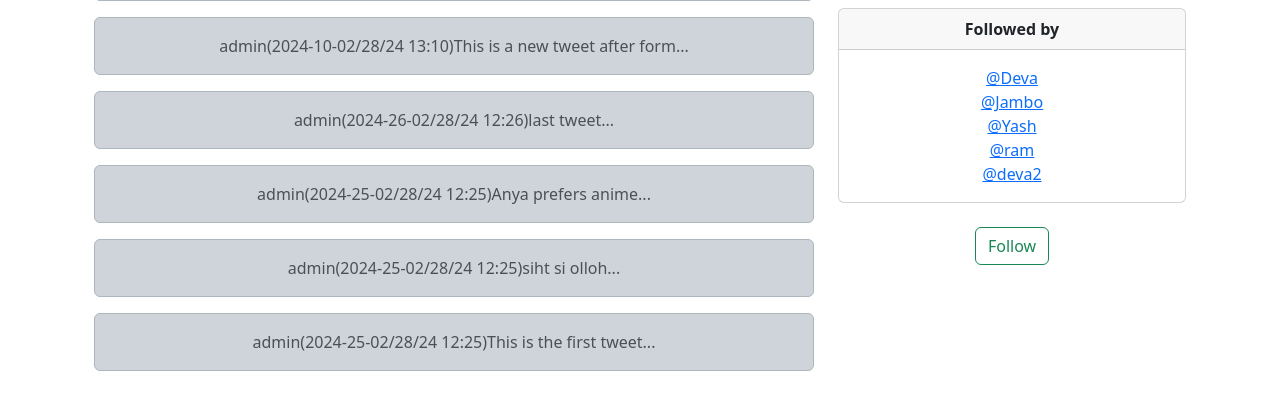
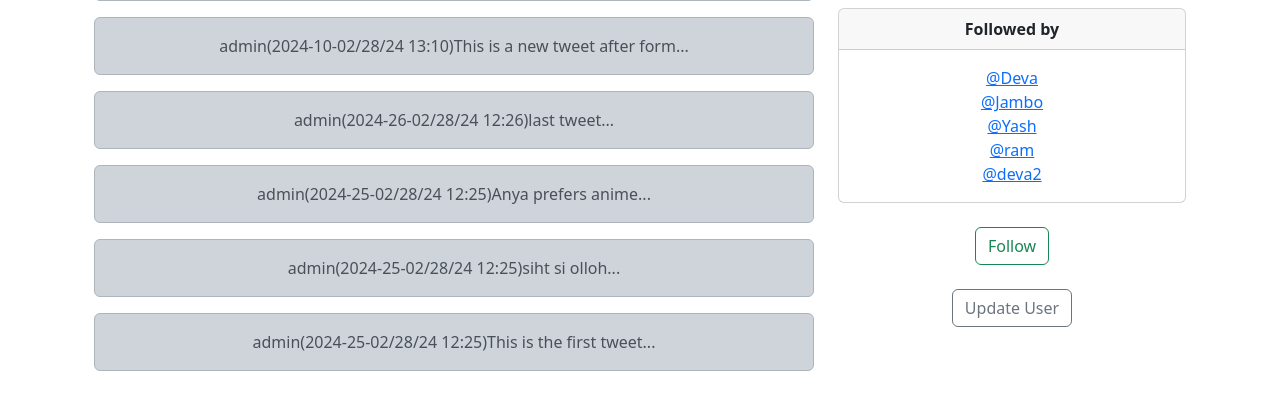
Before and after one commit to Devanand2501/social-app, a Django app: page /profile/1 in a window 1280 px wide. Shown: the part 267-677 px from the top of the page. Run offline with Django 5.2, Linux system fonts and the light colour scheme; a user stored in the database is signed in; data comes from the database, SQL or seed files in the repository; both versions use the stored data as it was after the commit.

Commit message:
Added Updation

```diff
--- a/social/musker/urls.py
+++ b/social/musker/urls.py
@@ -9,4 +9,5 @@ urlpatterns = [
     path('login/',views.user_login, name="login"),
     path('logout/',views.user_logout,name="logout"),
     path('register/',views.register_user,name="register"),
+    path('update_user/',views.update_user,name="update_user"),
 ]
--- a/social/musker/views.py
+++ b/social/musker/views.py
@@ -1,5 +1,6 @@
 from django.shortcuts import render,redirect
 from .models import Profile,Tweet
+from django.contrib.auth.models import User
 from django.contrib import messages
 from .forms import TweetForm,SignUpForm
 from django.contrib.auth import authenticate,login,logout
@@ -57,6 +58,20 @@ def register_user(request):
             return redirect('home')
     return render(request,'register.html',{'form':form})
 
+def update_user(request):
+    if request.user.is_authenticated:
+        current_user = User.objects.get(id=request.user.id)
+        form = SignUpForm(request.POST or None,instance=current_user)
+        if form.is_valid():
+            form.save()
+            messages.info(request,"Profile updated Successfully")
+            return redirect('home')
+
+        return render(request,"update_user.html",{'form':form})
+    else:
+        messages.error("You must be logged In")
+        return redirect('home')
+
 def profile_list(request):
     if request.user.is_authenticated:
         profiles = Profile.objects.exclude(user=request.user)
--- a/social/templates/profile.html
+++ b/social/templates/profile.html
@@ -1,60 +1,61 @@
-{% extends "base.html" %}
-
-{% block container %}
+{% extends "base.html" %} {% block container %}
 <div>
   {% if my_profile %}
   <div class="container text-center">
     <div class="row">
       <div class="col-8">
         <h1>{{my_profile.user.username}}'s profile</h1>
-                {% if tweets %}
-                    {% for i  in tweets %}
-                    <div class="alert alert-dark" role="alert">
-                        {{i}}<br>
-                    </div>
-                    {% endfor %}
-                {% endif %}
+        {% if tweets %} {% for i in tweets %}
+        <div class="alert alert-dark" role="alert">{{i}}<br /></div>
+        {% endfor %} {% endif %}
       </div>
 
       <div class="col-4">
-                    <br><br>
+        <br /><br />
         <div class="card">
           <div class="card-header">
             <strong>Follows</strong>
           </div>
           <div class="card-body">
             <p class="card-text">
-                          {% for i  in my_profile.follows.all  %}
+              {% for i in my_profile.follows.all %}
               <a href="{% url 'profile' i.user.id %}"> @{{i}}</a>
-                          <br>
+              <br />
               {% endfor %}
             </p>
           </div>
         </div>
-                    <br>
+        <br />
         <div class="card">
-                        <div class="card-header">
-                          <strong>Followed by</strong><br>
-                        </div>
+          <div class="card-header"><strong>Followed by</strong><br /></div>
           <div class="card-body">
             <p class="card-text">
-                            {% for i  in my_profile.followed_by.all  %}
+              {% for i in my_profile.followed_by.all %}
               <a href="{% url 'profile' i.user.id %}"> @{{i}}</a>
-                    <br>
+              <br />
               {% endfor %}
             </p>
           </div>
         </div>
-                    <br>
+        <br />
         <form method="POST">
-                        {% csrf_token %}
-                        {% if my_profile in user.profile.follows.all%}
-                        <button class = "btn btn-outline-danger" name="follow" value="unfollow">Unfollow</button>
+          {% csrf_token %} {% if my_profile in user.profile.follows.all%}
+          <button class="btn btn-outline-danger" name="follow" value="unfollow">
+            Unfollow
+          </button>
           {% else %}
-                        <button class = "btn btn-outline-success" name="follow" value="follow">Follow</button>
+          <button class="btn btn-outline-success" name="follow" value="follow">
+            Follow
+          </button>
 
           {% endif %}
         </form>
+        <br />
+        {% if request.user.id == my_profile.user.id %}
+        <a href="{% url 'update_user' %}" class="btn btn-outline-secondary"
+          >Update User</a
+        >
+        {% endif %}
       </div>
     </div>
   </div>
```
Also changed, not shown: social/templates/update_user.html (added, +13 -0 lines), social/db.sqlite3, 2 other files. Lines whose indentation alone changed are shown as unchanged.
